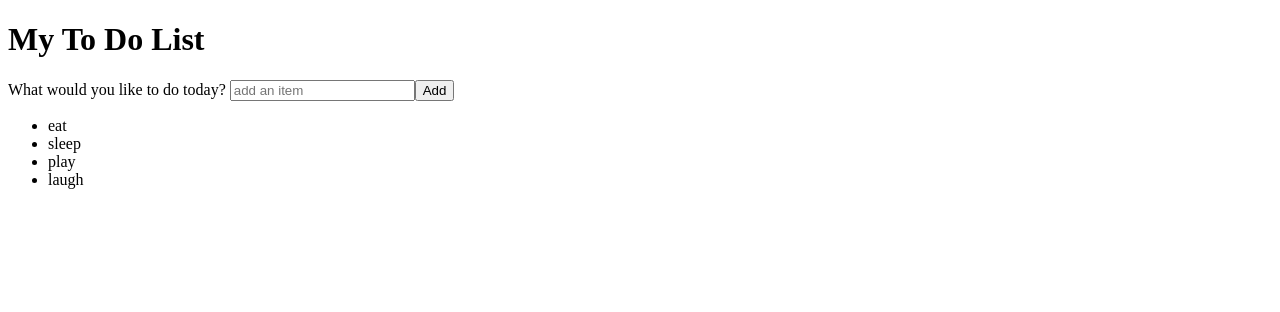
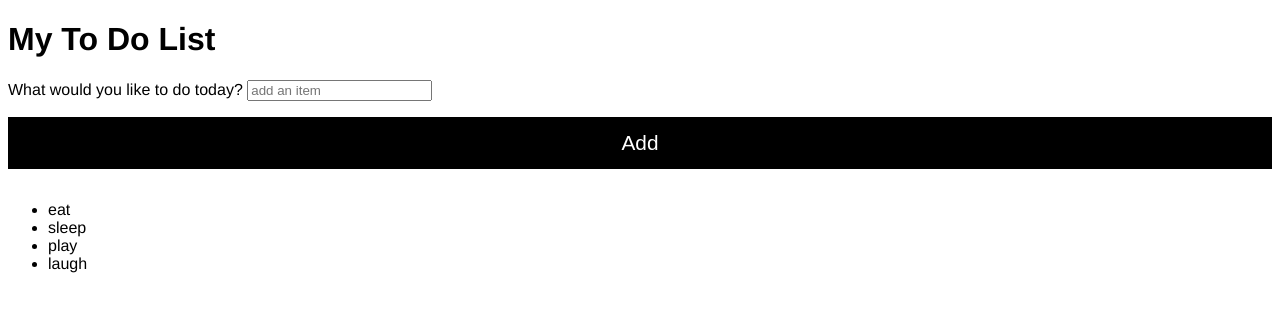
Before and after one commit to amandakso/angular-todo, an Angular app: page / in a window 1280 px wide. Shown: the top 312 px of the page. Built offline with nearby package versions, Linux system fonts and the light colour scheme.

Commit message:
update css styles

```diff
--- a/src/styles.css
+++ b/src/styles.css
@@ -1 +1,56 @@
-/* You can add global styles to this file, and also import other style files */
+body {
+  font-family: Helvetica, Arial, sans-serif;
+}
+
+.btn-wrapper {
+  /*flexbox*/
+  display: flex;
+  flex-wrap: nowrap;
+  justify-content: space-between;
+}
+
+.btn {
+  color: #000;
+  background-color: #fff;
+  border: 2px solid#cecece;
+  padding: 0.35rem 1rem 0.25rem 1rem;
+  font-size: 1rem;
+}
+
+.btn:hover {
+  background-color: #ecf2fd;
+}
+
+.btn:active {
+  background-color: #d1e0fe;
+}
+
+.btn:focus {
+  outline: none;
+  border: black solid 2px;
+}
+
+.btn-primary {
+  color: #fff;
+  background-color: #000;
+  width: 100%;
+  padding: 0.75rem;
+  font-size: 1.3rem;
+  border: black solid 2px;
+  margin: 1rem 0;
+}
+
+.btn-primary:hover {
+  background-color: #444242;
+}
+
+.btn-primary:focus {
+  color: #000;
+  outline: none;
+  border: #000 solid 2px;
+  background-color: #d7ecff;
+}
+
+.btn-primary:active {
+  background-color: #212020;
+}
```
